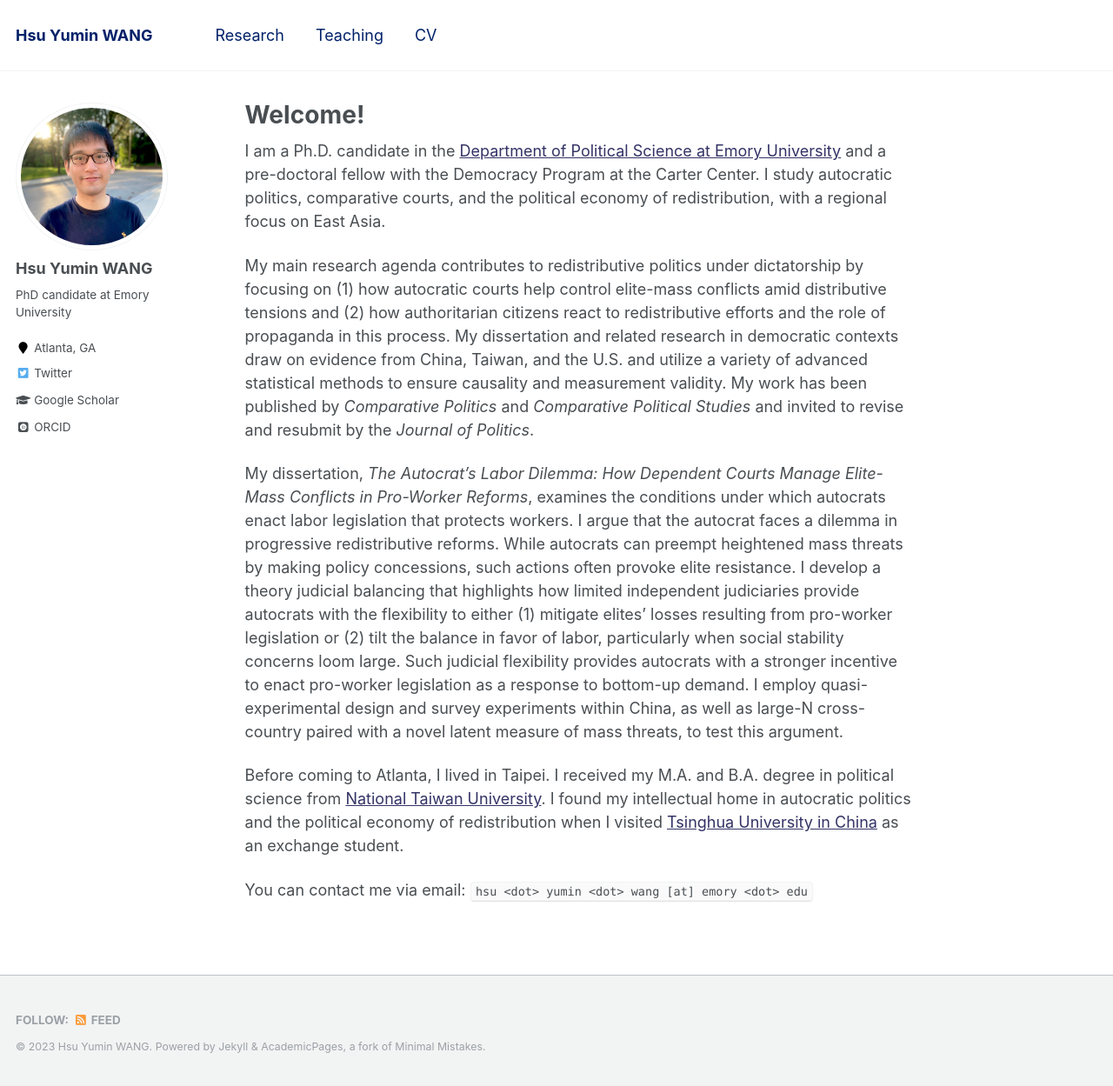
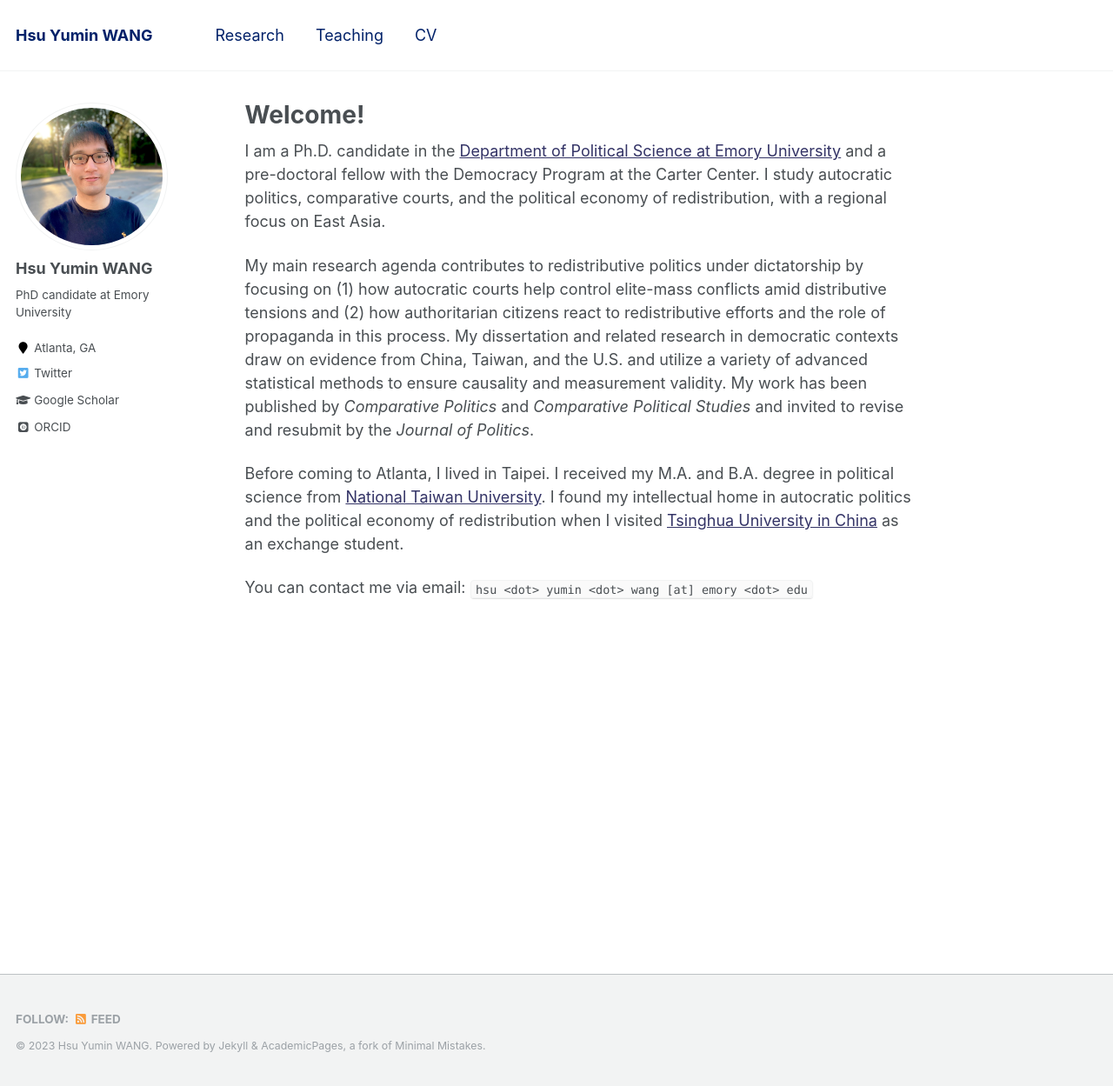
Before and after one commit to hsuyumin/hsuyumin.github.io, a Jekyll site: the page built from _pages/about.md, in a window 1280 px wide and 1249 px high. Shown: the whole window at 87% size. Built offline with Jekyll 4.4.1, drawn with Linux system fonts in a browser that asks for light colours; some web fonts are replaced.

Commit message:
Update about.md

```diff
--- a/_pages/about.md
+++ b/_pages/about.md
@@ -12,8 +12,6 @@ I am a Ph.D. candidate in the [Department of Political Science at Emory Universi
 
 My main research agenda contributes to redistributive politics under dictatorship by focusing on (1) how autocratic courts help control elite-mass conflicts amid distributive tensions and (2) how authoritarian citizens react to redistributive efforts and the role of propaganda in this process. My dissertation and related research in democratic contexts draw on evidence from China, Taiwan, and the U.S. and utilize a variety of advanced statistical methods to ensure causality and measurement validity. My work has been published by _Comparative Politics_ and _Comparative Political Studies_ and invited to revise and resubmit by the _Journal of Politics_.
 
-My dissertation, _The Autocrat’s Labor Dilemma: How Dependent Courts Manage Elite-Mass Conflicts in Pro-Worker Reforms_, examines the conditions under which autocrats enact labor legislation that protects workers. I argue that the autocrat faces a dilemma in progressive redistributive reforms. While autocrats can preempt heightened mass threats by making policy concessions, such actions often provoke elite resistance. I develop a theory judicial balancing that highlights how limited independent judiciaries provide autocrats with the flexibility to either (1) mitigate elites’ losses resulting from pro-worker legislation or (2) tilt the balance in favor of labor, particularly when social stability concerns loom large. Such judicial flexibility provides autocrats with a stronger incentive to enact pro-worker legislation as a response to bottom-up demand. I employ quasi-experimental design and survey experiments within China, as well as large-N cross-country paired with a novel latent measure of mass threats, to test this argument.
-
 Before coming to Atlanta, I lived in Taipei. I received my M.A. and B.A. degree in political science from [National Taiwan University](https://www.ntu.edu.tw/english/). I found my intellectual home in autocratic politics and the political economy of redistribution when I visited [Tsinghua University in China](https://www.tsinghua.edu.cn/en/) as an exchange student.
 
 You can contact me via email: `hsu <dot> yumin <dot> wang [at] emory <dot> edu`
```
